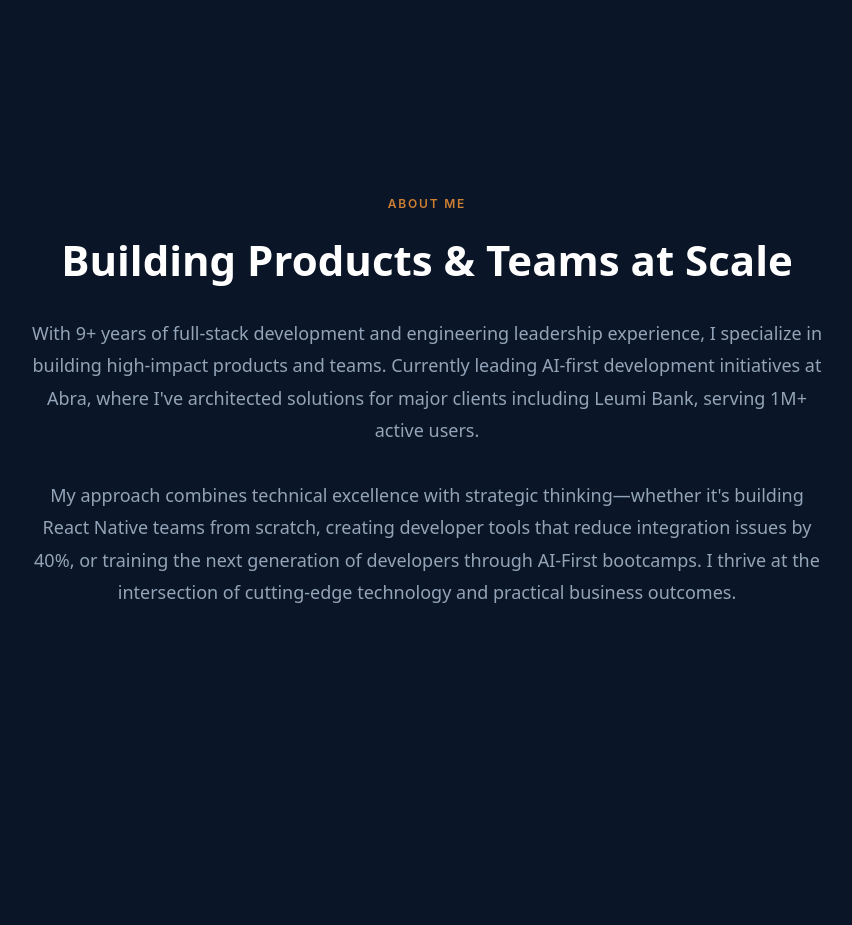
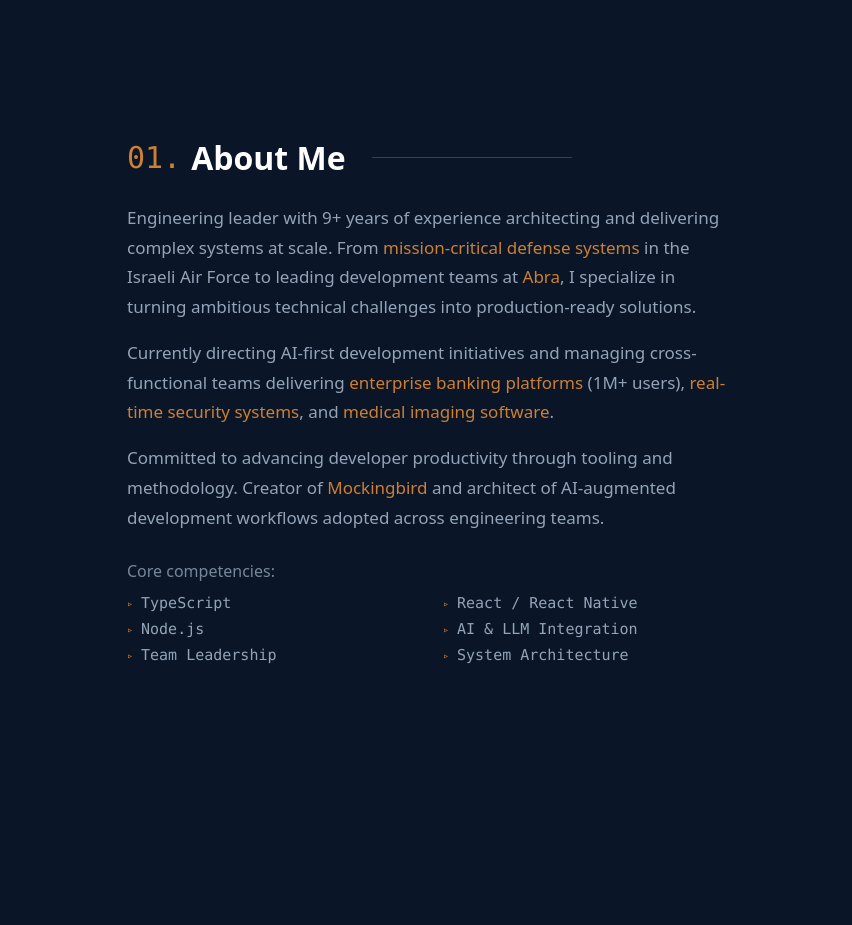
Before and after one commit to ozkeisar/oz-portfolio, a React (Vite) app: page /home in a window 1280 px wide. Shown: the part 800-1725 px from the top of the page, without its empty margins (213-1065 px from the left). Built offline with nearby package versions, Linux system fonts and the light colour scheme.

Commit message:
second Home page imppresion

```diff
--- a/src/components/home/HomeHeader.tsx
+++ b/src/components/home/HomeHeader.tsx
@@ -134,7 +134,7 @@ export function HomeHeader({ visible }: HomeHeaderProps) {
           <motion.button
             initial={{ scale: 0, opacity: 0 }}
             animate={{ scale: 1, opacity: 1 }}
-            exit={{ scale: 0, opacity: 0 }}
+            exit={{ scale: 0, opacity: 0, transition: { duration: 0.2, delay: 0 } }}
             transition={{
               duration: 0.25,
               ease: 'easeOut',
--- a/src/components/home/HomeSummary.tsx
+++ b/src/components/home/HomeSummary.tsx
@@ -1,15 +1,45 @@
 import { motion } from 'framer-motion';
 import { useViewport, responsiveFontSize, responsiveSpacing } from '../../hooks/useViewport';
-import { colors, toRgbString } from '../../utils/colors';
+import { colors, toRgbString, toRgbaString } from '../../utils/colors';
 import { fadeInUp, staggerContainer, viewportConfig } from '../../lib/animations';
 
-const summaryText = `With 9+ years of full-stack development and engineering leadership experience, I specialize in building high-impact products and teams. Currently leading AI-first development initiatives at Abra, where I've architected solutions for major clients including Leumi Bank, serving 1M+ active users.
+// Highlighted text component
+function Highlight({ text, href }: { text: string; href?: string }) {
+  const style: React.CSSProperties = {
+    color: toRgbString(colors.accent),
+    textDecoration: 'none',
+    fontWeight: 500,
+  };
 
-My approach combines technical excellence with strategic thinking—whether it's building React Native teams from scratch, creating developer tools that reduce integration issues by 40%, or training the next generation of developers through AI-First bootcamps. I thrive at the intersection of cutting-edge technology and practical business outcomes.`;
+  if (href) {
+    return (
+      <a href={href} target="_blank" rel="noopener noreferrer" style={style}>
+        {text}
+      </a>
+    );
+  }
+
+  return <span style={style}>{text}</span>;
+}
+
+// Tech stack items
+const techStack = [
+  'TypeScript',
+  'React / React Native',
+  'Node.js',
+  'AI & LLM Integration',
+  'Team Leadership',
+  'System Architecture',
+];
 
 export function HomeSummary() {
   const viewport = useViewport();
   const isMobile = viewport.width < 768;
+  const isTablet = viewport.width >= 768 && viewport.width < 1024;
+
+  const titleSize = responsiveFontSize(viewport.width, 20, 32);
+  const bodySize = responsiveFontSize(viewport.width, 14, 17);
+  const numberSize = isMobile ? titleSize : responsiveFontSize(viewport.width, 15, 20);
 
   return (
     <section
@@ -28,56 +58,140 @@ export function HomeSummary() {
         whileInView="visible"
         viewport={viewportConfig}
         style={{
-          maxWidth: 800,
-          textAlign: isMobile ? 'left' : 'center',
+          maxWidth: 600,
+          textAlign: 'left',
         }}
       >
-        {/* Section label */}
-        <motion.span
+        {/* Section number and title with line */}
+        <motion.div
           variants={fadeInUp}
           style={{
-            display: 'inline-block',
-            fontSize: 12,
-            fontWeight: 600,
-            color: toRgbString(colors.accent),
-            textTransform: 'uppercase',
-            letterSpacing: '0.15em',
+            display: 'flex',
+            alignItems: 'center',
+            gap: 10,
             marginBottom: responsiveSpacing(viewport.width, 16, 24),
           }}
         >
-          About Me
-        </motion.span>
+          <span
+            style={{
+              fontSize: numberSize + 10,
+              fontFamily: 'ui-monospace, SFMono-Regular, Menlo, monospace',
+              color: toRgbString(colors.accent),
+              fontWeight: 400,
+            }}
+          >
+            01.
+          </span>
+          <h2
+            style={{
+              margin: 0,
+              fontSize: titleSize,
+              fontWeight: 600,
+              color: toRgbString(colors.textPrimary),
+              fontFamily: 'system-ui, -apple-system, sans-serif',
+            }}
+          >
+            About Me
+          </h2>
+          <div
+            style={{
+              flex: 1,
+              height: 1,
+              backgroundColor: toRgbaString(colors.textSecondary, 0.3),
+              marginLeft: 16,
+              maxWidth: isTablet ? 120 : 200,
+            }}
+          />
+        </motion.div>
 
-        {/* Heading */}
-        <motion.h2
+        {/* Professional narrative */}
+        <motion.div
           variants={fadeInUp}
           style={{
-            margin: 0,
-            marginBottom: responsiveSpacing(viewport.width, 24, 32),
-            fontSize: responsiveFontSize(viewport.width, 28, 42),
-            fontWeight: 700,
-            color: toRgbString(colors.textPrimary),
-            fontFamily: 'system-ui, -apple-system, BlinkMacSystemFont, sans-serif',
-            lineHeight: 1.2,
+            fontSize: bodySize,
+            fontWeight: 400,
+            color: toRgbString(colors.textSecondary),
+            fontFamily: 'system-ui, -apple-system, sans-serif',
+            lineHeight: 1.75,
           }}
         >
-          Building Products & Teams at Scale
-        </motion.h2>
+          {/* Paragraph 1 */}
+          <p style={{ margin: 0 }}>
+            Engineering leader with 9+ years of experience architecting and delivering complex systems at scale. From{' '}
+            <Highlight text="mission-critical defense systems" /> in the Israeli Air Force to leading development teams at{' '}
+            <Highlight text="Abra" href="https://abra-bm.com" />, I specialize in turning ambitious technical challenges into production-ready solutions.
+          </p>
 
-        {/* Summary text */}
-        <motion.p
+          {/* Paragraph 2 */}
+          <p style={{ margin: 0, marginTop: responsiveSpacing(viewport.width, 12, 16) }}>
+            Currently directing AI-first development initiatives and managing cross-functional teams delivering{' '}
+            <Highlight text="enterprise banking platforms" /> (1M+ users),{' '}
+            <Highlight text="real-time security systems" />, and{' '}
+            <Highlight text="medical imaging software" />.
+          </p>
+
+          {/* Paragraph 3 */}
+          <p style={{ margin: 0, marginTop: responsiveSpacing(viewport.width, 12, 16) }}>
+            Committed to advancing developer productivity through tooling and methodology. Creator of{' '}
+            <Highlight text="Mockingbird" href="https://github.com/ozkeisar/mockingbird" /> and architect of AI-augmented development workflows adopted across engineering teams.
+          </p>
+        </motion.div>
+
+        {/* Core competencies / Tech stack */}
+        <motion.div
           variants={fadeInUp}
-          style={{
-            margin: 0,
-            fontSize: responsiveFontSize(viewport.width, 16, 18),
-            color: toRgbString(colors.textSecondary),
-            fontFamily: 'system-ui, -apple-system, BlinkMacSystemFont, sans-serif',
-            lineHeight: 1.8,
-            whiteSpace: 'pre-line',
-          }}
+          style={{ marginTop: responsiveSpacing(viewport.width, 20, 28) }}
         >
-          {summaryText}
-        </motion.p>
+          <p
+            style={{
+              margin: 0,
+              marginBottom: responsiveSpacing(viewport.width, 8, 12),
+              fontSize: bodySize - 1,
+              color: toRgbaString(colors.textSecondary, 0.8),
+              fontFamily: 'system-ui, -apple-system, sans-serif',
+            }}
+          >
+            Core competencies:
+          </p>
+          <div
+            style={{
+              display: 'grid',
+              gridTemplateColumns: 'repeat(2, 1fr)',
+              gap: '8px 32px',
+              justifyItems: 'start',
+            }}
+          >
+            {techStack.map((tech) => (
+              <div
+                key={tech}
+                style={{
+                  display: 'flex',
+                  alignItems: 'center',
+                  gap: 8,
+                }}
+              >
+                <span
+                  style={{
+                    color: toRgbString(colors.accent),
+                    fontSize: 10,
+                    fontFamily: 'ui-monospace, SFMono-Regular, Menlo, monospace',
+                  }}
+                >
+                  ▹
+                </span>
+                <span
+                  style={{
+                    fontSize: bodySize - 2,
+                    fontFamily: 'ui-monospace, SFMono-Regular, Menlo, monospace',
+                    color: toRgbString(colors.textSecondary),
+                  }}
+                >
+                  {tech}
+                </span>
+              </div>
+            ))}
+          </div>
+        </motion.div>
       </motion.div>
     </section>
   );
```
